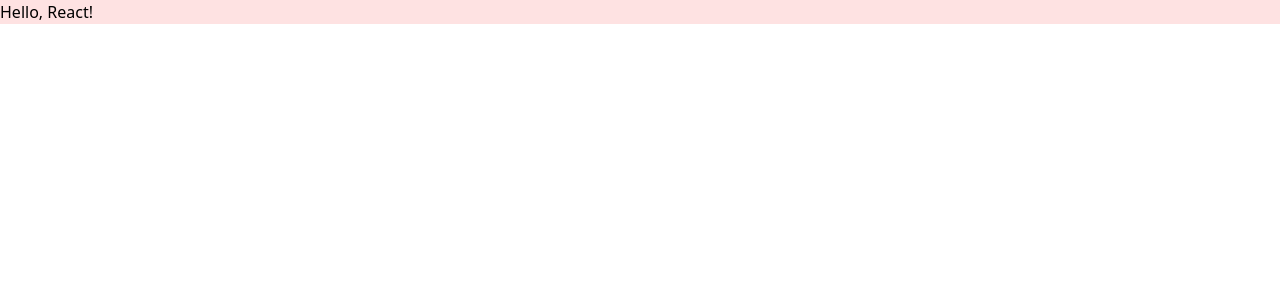
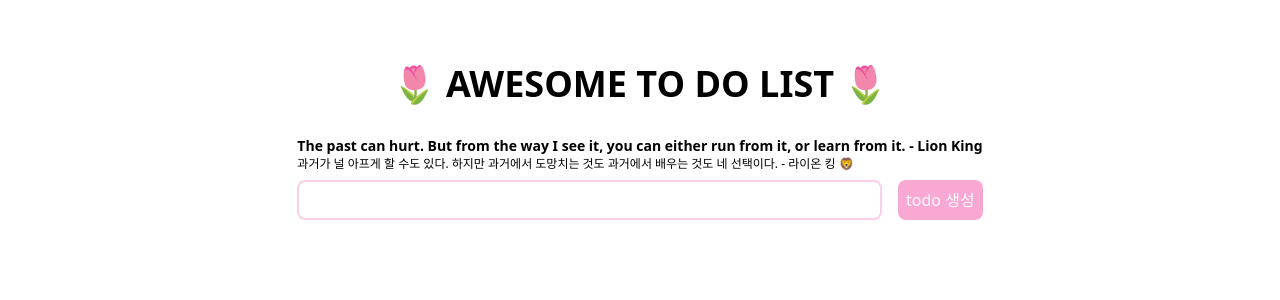
Before and after one commit to seon-2/bcs-part2-react, a React (Create React App) app in the folder todolist-noDB/frontend/: page / in a window 1280 px wide. Shown: the top 300 px of the page. Built offline with nearby package versions, Linux system fonts and the light colour scheme.

Commit message:
💄 [design] 제목, 명언, input 화면 구성

```diff
--- a/todolist-noDB/frontend/src/App.jsx
+++ b/todolist-noDB/frontend/src/App.jsx
@@ -1,5 +1,30 @@
 function App() {
-  return <div className="bg-red-100">Hello, React!</div>;
+  return (
+    <div className="min-h-screen flex flex-col justify-start items-center pt-16">
+      <h1 className="text-4xl font-bold">🌷 AWESOME TO DO LIST 🌷</h1>
+      <div>
+        <div className="mt-8 text-sm font-semibold">
+          The past can hurt. But from the way I see it, you can either run from
+          it, or learn from it. - Lion King
+        </div>
+        <div className="text-xs">
+          과거가 널 아프게 할 수도 있다. 하지만 과거에서 도망치는 것도 과거에서
+          배우는 것도 네 선택이다. - 라이온 킹 🦁
+        </div>
+        <form className="flex mt-2">
+          <input
+            className="grow border-2 border-pink-200 rounded-lg focus:outline-pink-400 px-2 py-1 text-lg"
+            type="text"
+          />
+          <input
+            className="ml-4 px-2 py-1 bg-pink-300 hover:bg-pink-400 rounded-lg text-gray-50"
+            type="submit"
+            value="todo 생성"
+          />
+        </form>
+      </div>
+    </div>
+  );
 }
 
 export default App;
```
